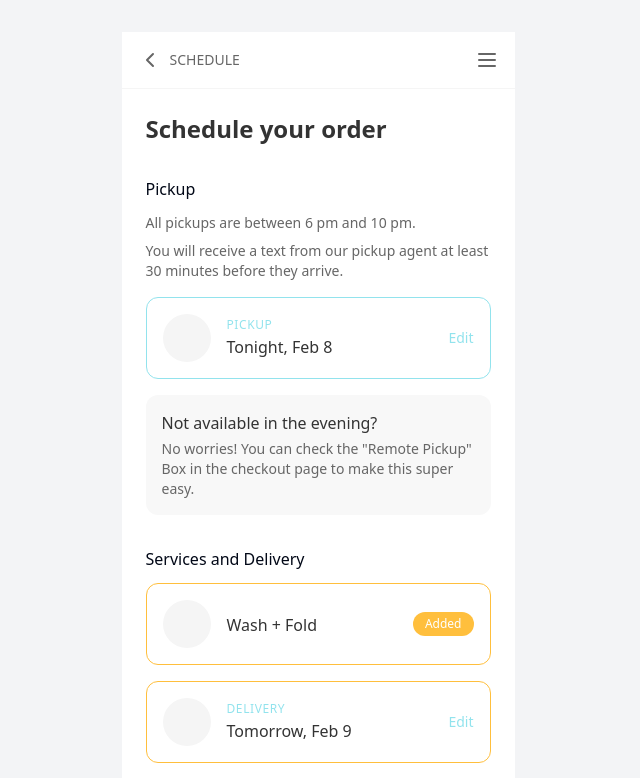
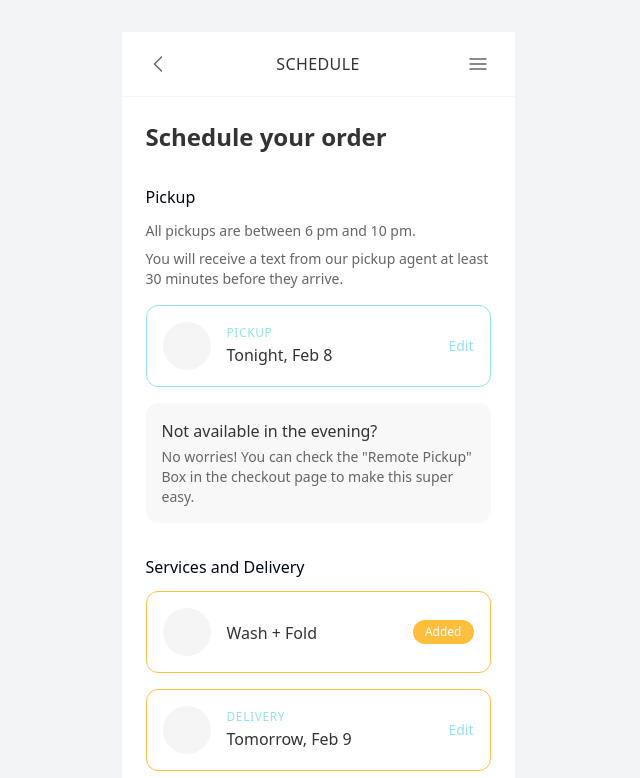
Before and after one commit to the-wider-collective/laundry-order-schedule, a React (Vite) app: page / in a window 1280 px wide. Shown: the top 778 px of the page, without its empty margins (322-962 px from the left). Built offline with nearby package versions, Linux system fonts and the light colour scheme.

Commit message:
Update Page Header
Update the page header to match a provided image.

```diff
--- a/src/components/schedule/Header.tsx
+++ b/src/components/schedule/Header.tsx
@@ -1,16 +1,31 @@
 
 export const Header = () => {
   return (
-    <header className="flex justify-between items-center p-4 border-b border-[#f5f5f5]">
-      <div className="flex items-center gap-2 text-[#666] cursor-pointer">
-        <svg width="24" height="24" viewBox="0 0 24 24" fill="none">
-          <path d="M15 18l-6-6 6-6" stroke="currentColor" strokeWidth="2" strokeLinecap="round" strokeLinejoin="round"/>
+    <header className="flex justify-between items-center px-6 py-5 border-b border-[#f5f5f5]">
+      <div className="flex items-center gap-3 text-[#666] cursor-pointer hover:text-[#92e3ed] transition-colors">
+        <svg width="24" height="24" viewBox="0 0 24 24" fill="none" xmlns="http://www.w3.org/2000/svg">
+          <path
+            d="M15.5 19l-7-7 7-7"
+            stroke="currentColor"
+            strokeWidth="1.5"
+            strokeLinecap="round"
+            strokeLinejoin="round"
+          />
         </svg>
-        <span className="text-sm font-medium">SCHEDULE</span>
       </div>
-      <div className="text-[#666] cursor-pointer">
-        <svg width="24" height="24" viewBox="0 0 24 24" fill="none">
-          <path d="M4 6h16M4 12h16M4 18h16" stroke="currentColor" strokeWidth="2" strokeLinecap="round"/>
+
+      <div className="text-[#333] text-base font-medium tracking-wide">
+        SCHEDULE
+      </div>
+
+      <div className="text-[#666] cursor-pointer hover:text-[#92e3ed] transition-colors">
+        <svg width="24" height="24" viewBox="0 0 24 24" fill="none" xmlns="http://www.w3.org/2000/svg">
+          <path
+            d="M4 7h16M4 12h16M4 17h16"
+            stroke="currentColor"
+            strokeWidth="1.5"
+            strokeLinecap="round"
+          />
         </svg>
       </div>
     </header>
```
